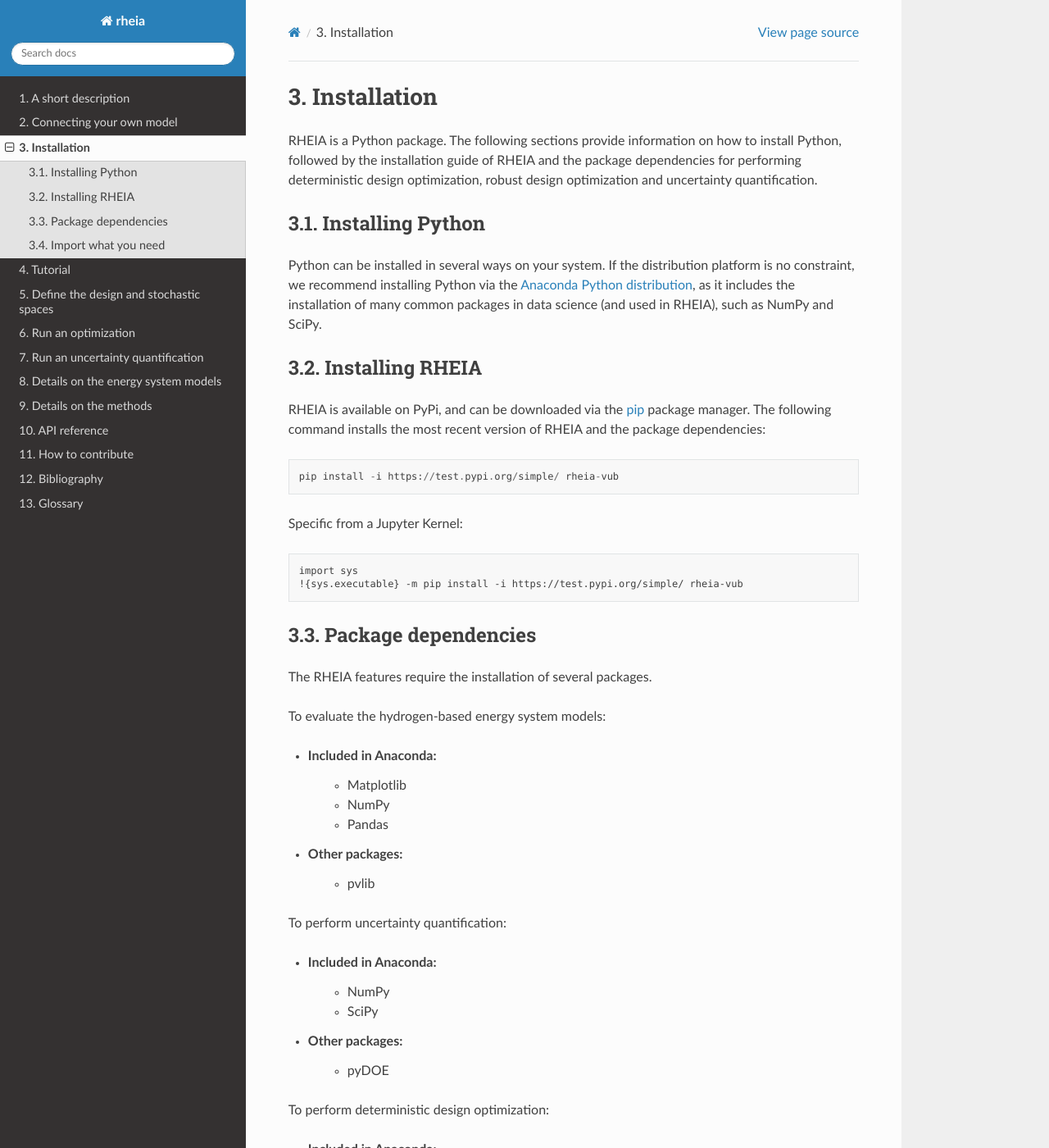
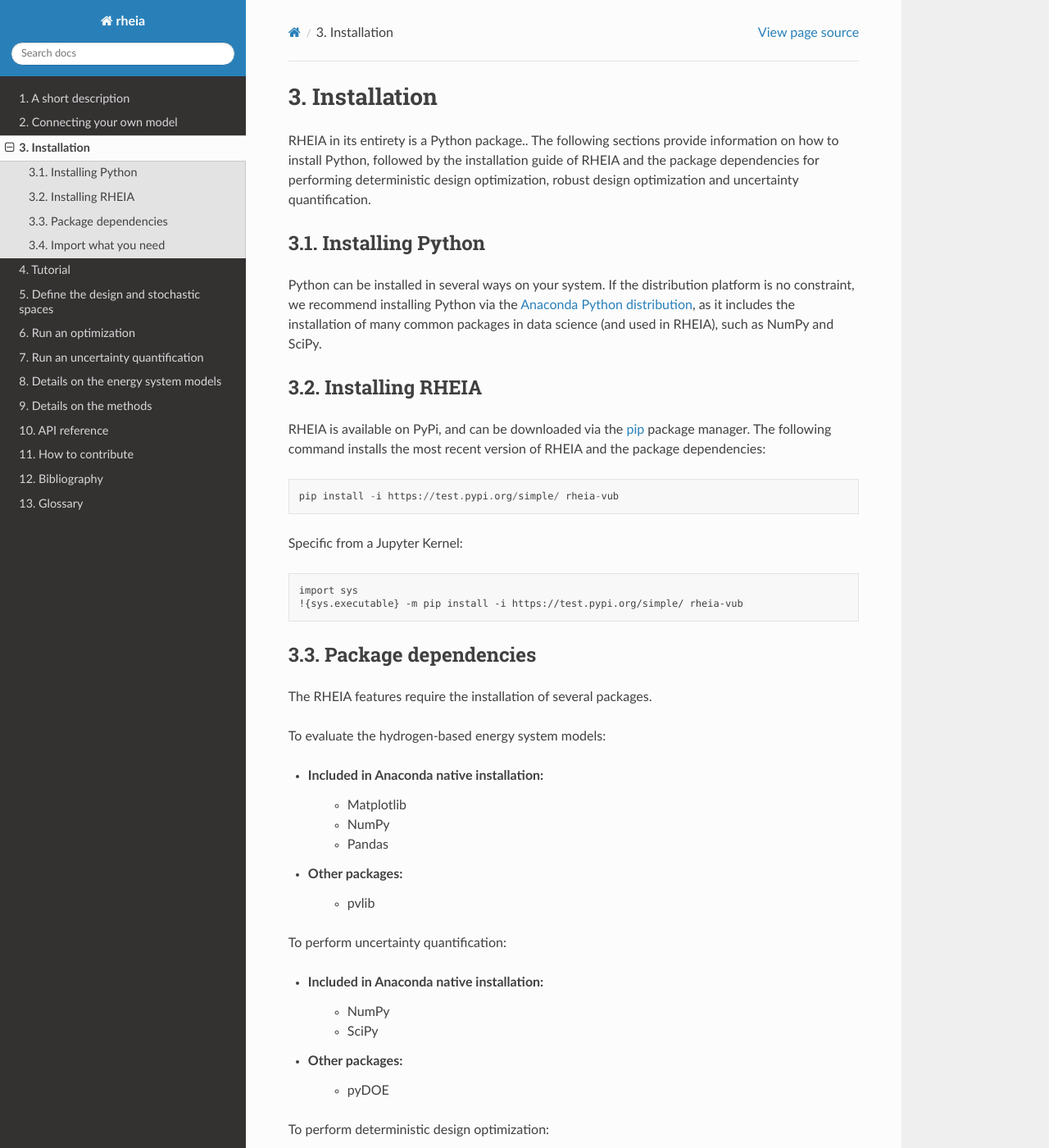
Before and after one commit to rheia-framework/RHEIA, a Sphinx documentation site: the page built from docs/sphinx/installation.rst, in a window 1280 px wide and 1400 px high. Shown: the whole window at 82% size. Built offline with Sphinx 7.4.7 and the Read the Docs theme 2.0.0, drawn with Linux system fonts in a browser that asks for light colours; pages that are not in the unit, such as notebooks, are missing from menus; some of the changed text lies outside the part shown.

Commit message:
Update installation.rst

```diff
--- a/docs/sphinx/installation.rst
+++ b/docs/sphinx/installation.rst
@@ -3,7 +3,7 @@
 Installation
 ============
 
-RHEIA is a Python package. The following sections provide information on how to install Python, followed by the installation guide of RHEIA
+RHEIA in its entirety is a Python package.. The following sections provide information on how to install Python, followed by the installation guide of RHEIA
 and the package dependencies for performing deterministic design optimization, robust design optimization and uncertainty quantification.
 
 Installing Python
@@ -34,7 +34,7 @@ The RHEIA features require the installation of several packages.
 
 To evaluate the hydrogen-based energy system models:
 
-- Included in Anaconda:
+- Included in Anaconda native installation:
    - Matplotlib
    - NumPy
    - Pandas
@@ -43,7 +43,7 @@ To evaluate the hydrogen-based energy system models:
 
 To perform uncertainty quantification:
 
-- Included in Anaconda:
+- Included in Anaconda native installation:
    - NumPy
    - SciPy
 - Other packages:
@@ -51,7 +51,7 @@ To perform uncertainty quantification:
 
 To perform deterministic design optimization:
 
-- Included in Anaconda:
+- Included in Anaconda native installation:
    - NumPy
 - Other packages:
    - pyDOE
@@ -59,12 +59,14 @@ To perform deterministic design optimization:
 
 To perform robust design optimization:
 
-- Included in Anaconda:
+- Included in Anaconda native installation:
    - NumPy
    - SciPy
 - Other packages:
    - pyDOE
    - DEAP
+
+In case Anaconda is used, keep in mind that the packages excluded from the Anaconda native installation can be installed in the activated Anaconda environment either by the conda library or through the classic pip library.
 
 Import what you need
 --------------------
```
